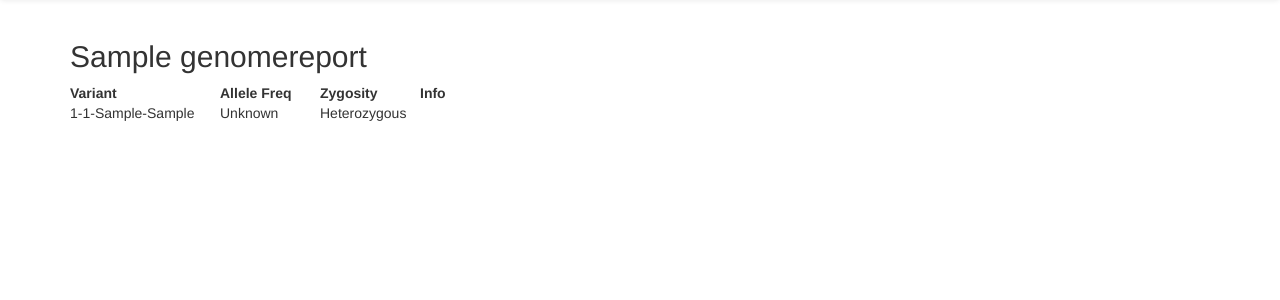
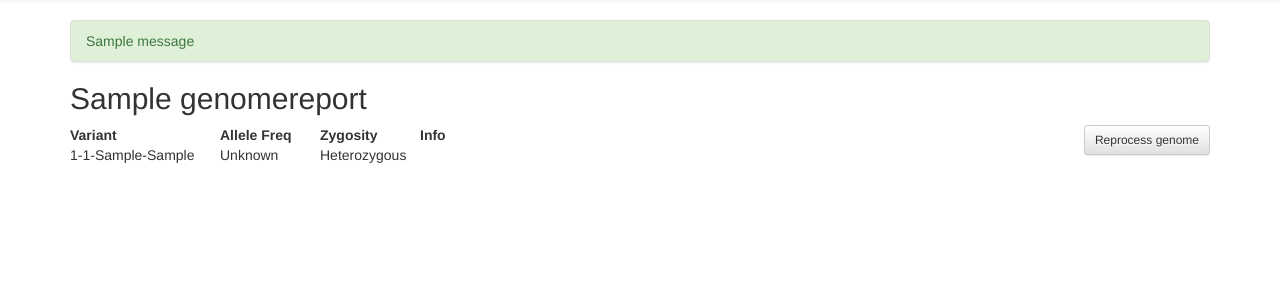
Before and after one commit to madprime/genevieve, a Django app: page /genome_report/1/ in a window 1280 px wide. Shown: the part 52-352 px from the top of the page. Run offline with Django 3.2, Linux system fonts and the light colour scheme; a user stored in the database is signed in; tables that the repository leaves empty hold one stand-in row (values such as "Sample post"); one stand-in notice (Sample message) is shown; parts of the project's set-up code (start-up, migrations or seed data) failed here and were passed over; some libraries are stand-ins or nearby versions.

Commit message:
Add reprocess button
Also:
 - updates to cgivar2gvcf package, now on Pypi.
 - start adding S3 permanent storage as option, to support deployment
   where local files are ephemeral (Heroku)

```diff
--- a/genevieve_client/models.py
+++ b/genevieve_client/models.py
@@ -6,6 +6,9 @@ from django.conf import settings
 from django.contrib.auth.models import User
 from django.db import models
 from django.utils import timezone
+from django.utils.deconstruct import deconstructible
+
+from storages.backends.s3boto import S3BotoStorage as OriginalS3BotoStorage
 
 CHROMOSOMES = OrderedDict([
     (1, '1'),
@@ -36,6 +39,11 @@ CHROMOSOMES = OrderedDict([
     ])
 
 
+@deconstructible
+class S3BotoStorage(OriginalS3BotoStorage):
+    pass
+
+
 def get_upload_path(instance, filename=''):
     """
     Construct the upload path for a given DataFile and filename.
@@ -59,6 +67,9 @@ class GenomeReport(models.Model):
     user = models.ForeignKey(settings.AUTH_USER_MODEL)
     report_name = models.CharField(max_length=30)
     genome_file = models.FileField(upload_to=get_upload_path)
+    permanent_file_storage = models.FileField(
+        storage=S3BotoStorage(acl='private'), null=True)
+    last_processed = models.DateTimeField(null=True)
     genome_format = models.CharField(
         max_length=6,
         choices=[('vcf', 'VCF (Variant Call Format)'),
@@ -84,6 +95,8 @@ class GennotesEditor(models.Model):
     access_token = models.CharField(max_length=30, blank=True)
     refresh_token = models.CharField(max_length=30, blank=True)
     token_expiration = models.DateTimeField(null=True)
+    genome_upload_enabled = models.BooleanField(default=False)
+    genome_storage_enabled = models.BooleanField(default=False)
 
     GENNOTES_SERVER = settings.GENNOTES_SERVER
     GENNOTES_AUTH_URL = (
--- a/genevieve_client/settings.py
+++ b/genevieve_client/settings.py
@@ -178,3 +178,6 @@ GENNOTES_REDIRECT_URI = os.getenv('GENNOTES_REDIRECT_URI',
                                   'http://localhost:8000/authorize_gennotes/')
 GENNOTES_SERVER = os.getenv('GENNOTES_SERVER',
                             'https://gennotes.herokuapp.com')
+
+# Genevieve settings
+GENEVIEVE_ADMIN_EMAIL = os.getenv('GENEVIEVE_ADMIN_EMAIL', '')
--- a/genevieve_client/templates/base.html
+++ b/genevieve_client/templates/base.html
@@ -76,6 +76,18 @@
 
     <!-- Container: override the 'main' block to make new pages -->
     <div class="container">
+      {% if messages %}
+      <ul class="list-group">
+      {% for message in messages %}
+        {% if 'error' in message.tags %}
+        <li class="list-group-item list-group-item-danger">{{ message }}</li>
+        {% else %}
+        <li class="list-group-item list-group-item-{{ message.tags }}">
+          {{ message }}</li>
+        {% endif %}
+      {% endfor %}
+      </ul>
+      {% endif %}
       {% block content %}
       {% endblock content %}
     </div>
--- a/genevieve_client/templates/genevieve_client/genomereport_detail.html
+++ b/genevieve_client/templates/genevieve_client/genomereport_detail.html
@@ -9,6 +9,7 @@
 {% block content %}
 <h2 id="report-name">{{ genomereport.report_name }}</h2>
 
+<a class='btn btn-default btn-sm pull-right' href="{% url 'genome_report_reprocess' genomereport.id %}">Reprocess genome</a>
 <div id="download-as-csv"></div>
 
 <table id="genome-report" style="table-layout:fixed">
--- a/genevieve_client/urls.py
+++ b/genevieve_client/urls.py
@@ -6,6 +6,7 @@ from .views import (AuthorizeGennotesView,
                     GenomeImportView,
                     GenomeReportDetailView,
                     GenomeReportListView,
+                    GenomeReportReprocessView,
                     GenevieveVariantEditView)
 
 urlpatterns = [
@@ -19,6 +20,9 @@ urlpatterns = [
 
     url(r'genome_reports/$', GenomeReportListView.as_view(),
         name='genome_report_list'),
+    url(r'genome_report/reprocess/(?P<pk>[0-9]+)/$',
+        GenomeReportReprocessView.as_view(),
+        name='genome_report_reprocess'),
     url(r'genome_report/(?P<pk>[0-9]+)/$', GenomeReportDetailView.as_view(),
         name='genome_report_detail'),
 
--- a/genevieve_client/views.py
+++ b/genevieve_client/views.py
@@ -8,11 +8,12 @@ from django.contrib.auth import get_user_model, login
 from django.contrib.auth.decorators import login_required
 from django.contrib import messages
 from django.core.urlresolvers import reverse_lazy, reverse
+from django.http import HttpResponseRedirect
 from django.utils.decorators import method_decorator
 from django.views.generic.detail import (SingleObjectMixin,
                                          SingleObjectTemplateResponseMixin)
 from django.views.generic import (DetailView, FormView, ListView,
-                                  RedirectView, TemplateView)
+                                  RedirectView, TemplateView, UpdateView)
 
 from .models import GennotesEditor, GenomeReport, Variant
 from .forms import GenomeUploadForm, GenevieveEditForm
@@ -49,6 +50,7 @@ class HomeView(TemplateView):
 
     def get_context_data(self, **kwargs):
         kwargs.update({
+            'genevieve_admin_email': settings.GENEVIEVE_ADMIN_EMAIL,
             'gennotes_auth_url': GennotesEditor.GENNOTES_AUTH_URL,
             'gennotes_server': GennotesEditor.GENNOTES_SERVER,
             'gennotes_signup_url': GennotesEditor.GENNOTES_SIGNUP_URL,
@@ -102,6 +104,9 @@ class AuthorizeGennotesView(RedirectView):
                 user.backend = (
                     'genevieve_client.auth_backends.AuthenticationBackend')
                 login(request, user)
+                messages.success(
+                    request, ('Logged in as GenNotes user "{}".'.format(
+                              user_data['username'])))
             except GennotesEditor.DoesNotExist:
                 new_username = make_unique_username(base=user_data['username'])
                 new_user = User(username=new_username,
@@ -141,6 +146,12 @@ class GenomeImportView(FormView):
         return super(GenomeImportView, self).dispatch(*args, **kwargs)
 
     def form_valid(self, form):
+        # Double-check that user has permission to upload genome.
+        if not self.request.user.gennoteseditor.genome_upload_enabled:
+            print "Not authorized for genome upload??"
+            messages.error(self.request,
+                           'Account not authorized to upload genomes.')
+            return self.form_invalid(form)
         form.user = self.request.user
         new_report = GenomeReport(
             genome_file=self.request.FILES['genome_file'],
@@ -148,7 +159,8 @@ class GenomeImportView(FormView):
             report_name=form.cleaned_data['report_name'],
             genome_format=form.cleaned_data['genome_format'])
         new_report.save()
-        produce_genome_report.delay(genome_report=new_report)
+        produce_genome_report.delay(
+            genome_report=GenomeReport.objects.get(pk=new_report.id))
         # Insert calling celery task for genome processing here.
         return super(GenomeImportView, self).form_valid(form)
 
@@ -168,7 +180,6 @@ class GenomeReportListView(ListView):
 
 class GenomeReportDetailView(DetailView):
     model = GenomeReport
-    permanent = False
 
     @method_decorator(login_required)
     def dispatch(self, *args, **kwargs):
@@ -178,6 +189,23 @@ class GenomeReportDetailView(DetailView):
         """Return object info only if this report belongs to this user."""
         queryset = super(GenomeReportDetailView, self).get_queryset()
         return queryset.filter(user=self.request.user)
+
+
+class GenomeReportReprocessView(DetailView):
+    model = GenomeReport
+    template_name = 'genevieve_client/genomereport_reprocess.html'
+
+    def post(self, request, *args, **kwargs):
+        genome_report = self.get_object()
+        for genomevar in genome_report.genomevariant_set.all():
+            genomevar.delete()
+        produce_genome_report.delay(
+            genome_report=GenomeReport.objects.get(pk=genome_report.id))
+        messages.success(request,
+                         'Reprocessing initiated for "{}".'.format(
+                             genome_report.report_name))
+        return_url = reverse('genome_report_detail', args=[genome_report.id])
+        return HttpResponseRedirect(return_url)
 
 
 class GenevieveVariantEditView(SingleObjectMixin,
--- a/requirements.txt
+++ b/requirements.txt
@@ -1,4 +1,3 @@
-Cython==0.22
 Django==1.8
 Pygments==2.0.2
 amqp==1.4.6
@@ -6,12 +5,15 @@ anyjson==0.3.3
 argparse==1.2.1
 billiard==3.3.0.20
 blessings==1.6
+boto==2.38.0
 bpython==0.14.1
 celery==3.1.18
+cgivar2gvcf==0.1.2
 configparser==3.5.0b2
 curtsies==0.1.19
 django-allauth==0.19.1
 django-debug-toolbar==1.3.0
+django-storages==1.1.8
 env-tools==2.0.0
 greenlet==0.4.7
 kombu==3.0.26
@@ -28,5 +30,3 @@ sqlparse==0.1.15
 tini==3.0.1
 vcf2clinvar==0.1.dev5
 wsgiref==0.1.2
-# Complete Genomics var file to VCF format conversion (lossy)
-https://github.com/madprime/cgivar2vcf/archive/master.zip
```
Also changed, not shown: genevieve_client/tasks.py (+10 -4 lines), genevieve_client/templates/genevieve_client/genome_import.html (+6 -2 lines), genevieve_client/templates/genevieve_client/home.html (+9 -0 lines), genevieve_client/migrations/0001_initial.py, 1 other file.
